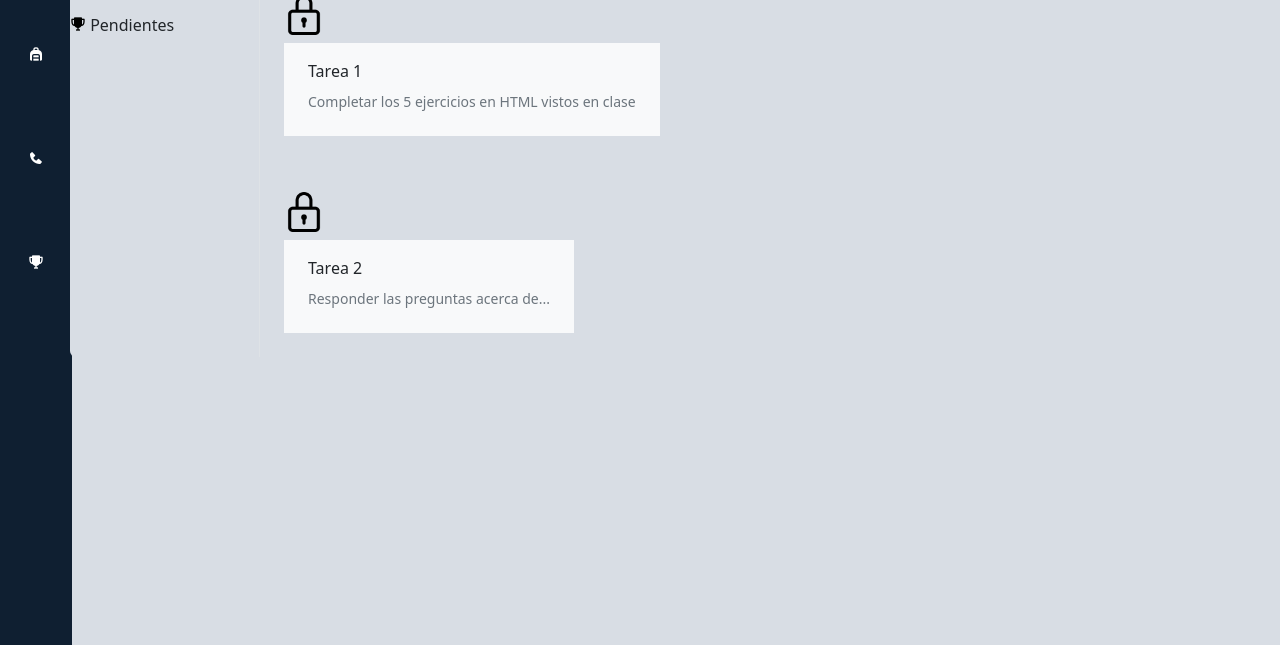
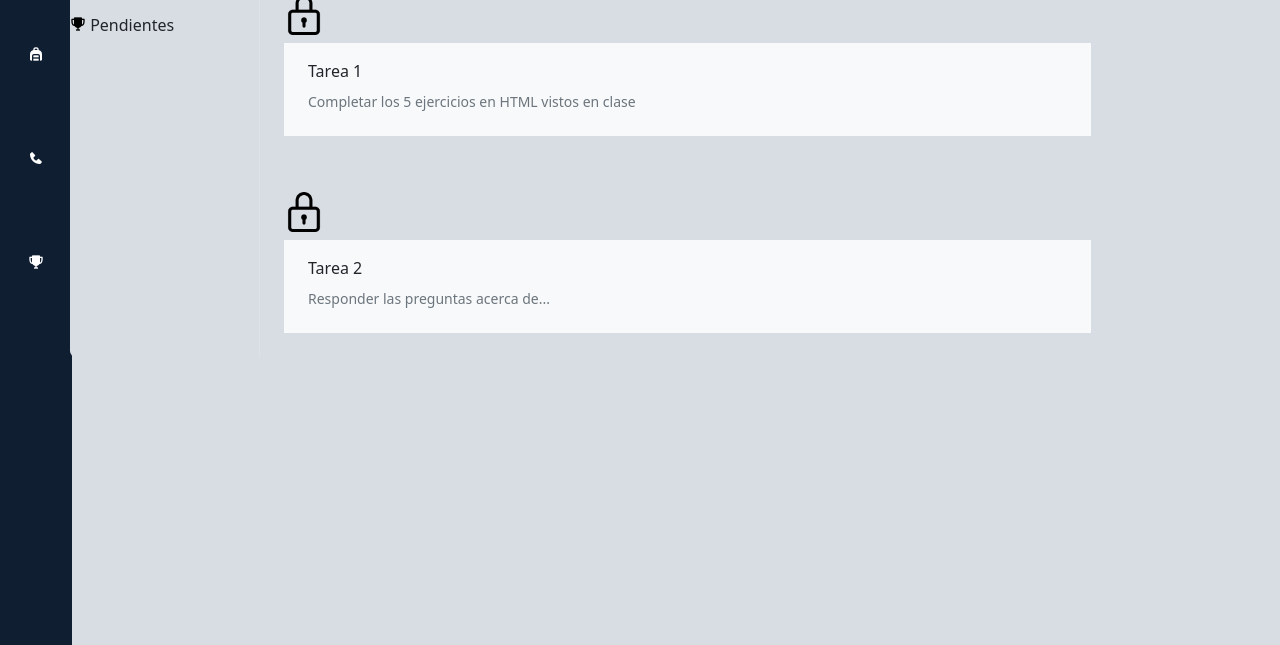
Before and after one commit to ZairaF9/POI, a plain HTML site: page Páginas/recompensas.html in a window 1280 px wide. Shown: the part 155-800 px from the top of the page. Drawn offline with nearby package versions, Linux system fonts and the light colour scheme.

Commit message:
Update recompensas.html

```diff
--- a/Páginas/recompensas.html
+++ b/Páginas/recompensas.html
@@ -123,7 +123,7 @@
                                 <img src="images/candado.png" alt="mdo" width="40" height="40"
                             class="img-fluid py-2 rounded">
                         </col>
-                            <div class="chat-message-left bg-light pb-2">
+                            <div class="chat-message-left bg-light pb-2 col-12">
                                 <div class="flex-shrink-1 rounded py-3 px-4 ml-2">
                                     Tarea 1
                                     <div class="text-muted small text-nowrap mt-2">Completar los 5 ejercicios en
@@ -137,7 +137,7 @@
                                 <img src="images/candado.png" alt="mdo" width="40" height="40"
                             class="img-fluid py-2 rounded">
                         </col>
-                            <div class="chat-message-left bg-light pb-2">
+                            <div class="chat-message-left bg-light pb-2 col-12">
                                 <div class="flex-shrink-1 rounded py-3 px-4 ml-2">
                                     Tarea 2
                                     <div class="text-muted small text-nowrap mt-2">Responder las preguntas acerca de...</div>
```
